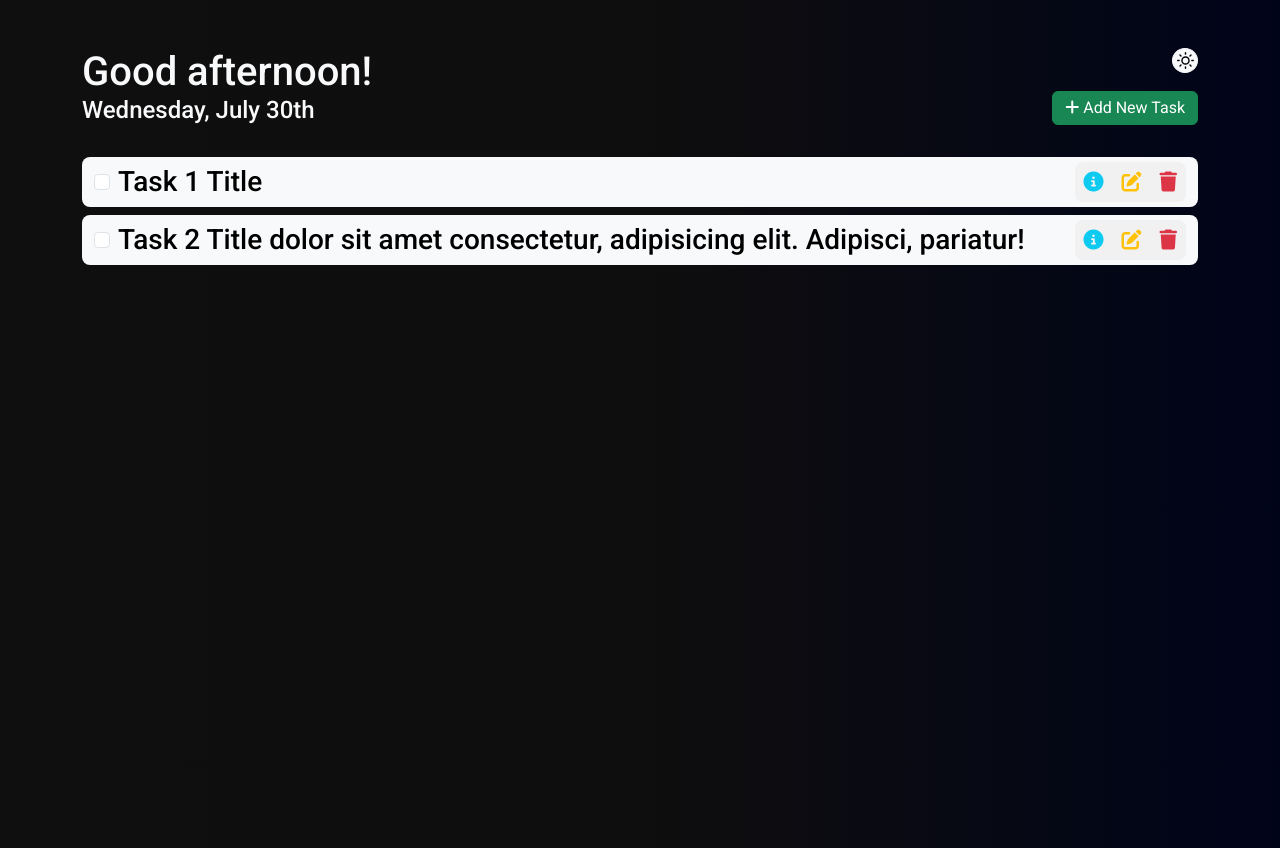
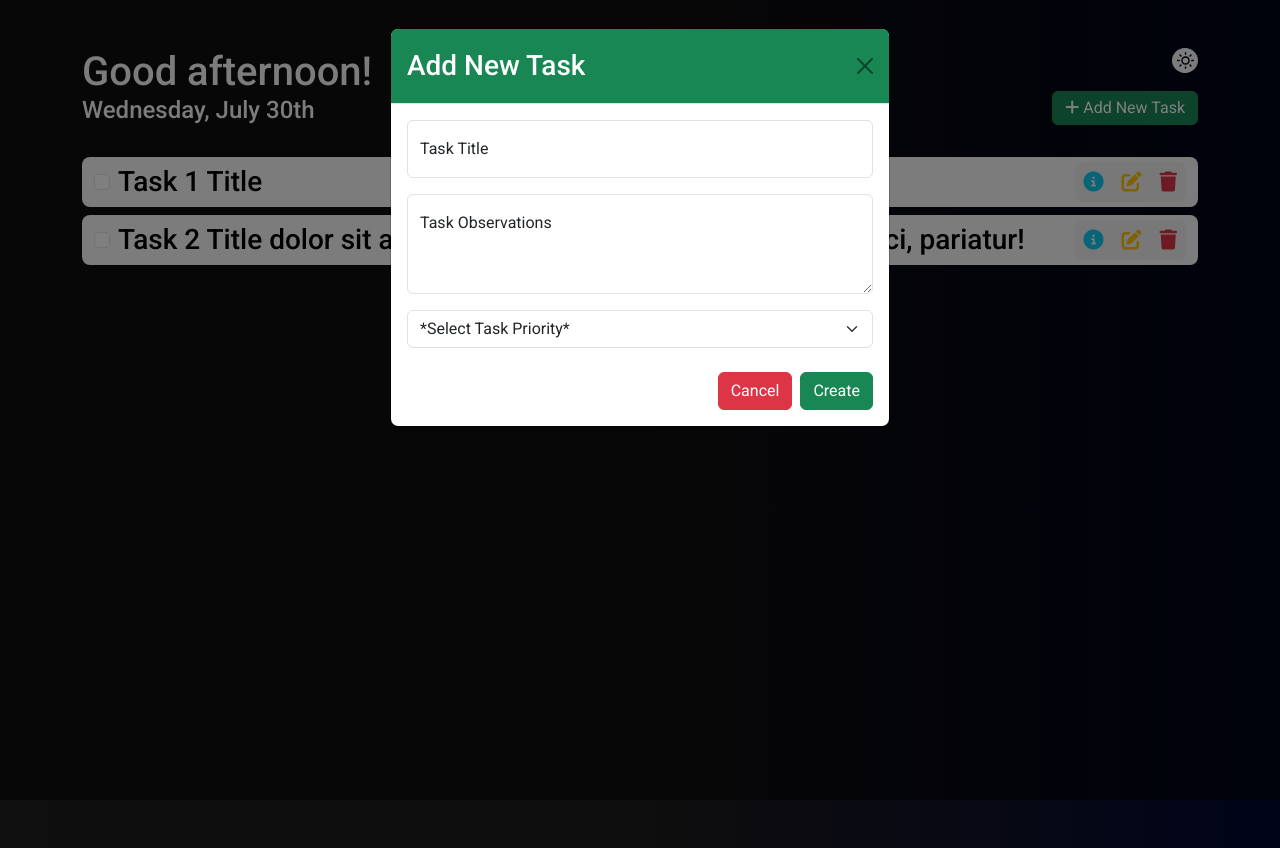
Before and after one commit to kaikem/todo-list-v2, a website: page index.html in a window 1280 px wide. Both pictures are taken after a click on the button "Add New Task". Drawn offline with nearby package versions, Linux system fonts and the light colour scheme; files that its build step writes are made by us from their sources; files whose address does not match are found by name.

Commit message:
"Add New Task" Modal

```diff
--- a/index.html
+++ b/index.html
@@ -19,7 +19,9 @@
                         </div>
                         <div class="header-buttons d-flex flex-column align-items-end justify-content-between">
                             <button id="darkmodeBtn" class="btn btn-light" title="Toggle Light/Dark Modes"></button>
-                            <button id="addBtn" class="btn btn-success d-none d-sm-inline-block py-1" title="Add a New Task"><i class="fa-solid fa-plus"></i> Add New Task</button>
+                            <button id="addBtn" class="btn btn-success d-none d-sm-inline-block py-1" title="Add a New Task" data-bs-toggle="modal" data-bs-target="#newTaskModal">
+                                <i class="fa-solid fa-plus"></i> Add New Task
+                            </button>
                             <button id="addBtnSm" class="btn btn-success d-inline-block d-sm-none d-flex justify-content-center align-items-center" title="Add a New Task">
                                 <i class="fa-solid fa-plus"></i>
                             </button>
@@ -80,6 +82,43 @@
             </div>
         </section>
 
+        <!--NEW TASK MODAL-->
+        <div id="newTaskModal" class="modal fade">
+            <div class="modal-dialog">
+                <div class="modal-content">
+                    <div class="modal-header text-bg-success">
+                        <h3 class="modal-title">Add New Task</h3>
+                        <button class="btn-close" data-bs-dismiss="modal" data-bs-theme="dark"></button>
+                    </div>
+                    <div class="modal-body">
+                        <!--task title-->
+                        <div class="new-task-input form-floating">
+                            <input type="text" id="titleInput" class="form-control" placeholder="Task Title" required />
+                            <label for="titleInput">Task Title</label>
+                        </div>
+                        <!--task observations-->
+                        <div class="new-task-input form-floating mt-3">
+                            <textarea id="descInput" class="form-control" style="height: 100px" placeholder="Task Observations"></textarea>
+                            <label for="descInput">Task Observations</label>
+                        </div>
+                        <!--task priority-->
+                        <div class="new-task-input">
+                            <select id="priorityInput" class="form-select mt-3">
+                                <option>*Select Task Priority*</option>
+                                <option value="1">Low</option>
+                                <option value="2">Normal</option>
+                                <option value="3">High</option>
+                            </select>
+                        </div>
+                        <div class="modal-btns d-flex justify-content-end p-0 gap-2 mt-4">
+                            <button class="modal-btn btn btn-danger" data-bs-dismiss="modal">Cancel</button>
+                            <button class="modal-btn btn btn-success">Create</button>
+                        </div>
+                    </div>
+                </div>
+            </div>
+        </div>
+
         <script src="./js/bootstrap.bundle.min.js"></script>
         <script src="./js/popovers.js"></script>
         <script src="./js/darkmode.js"></script>
```
